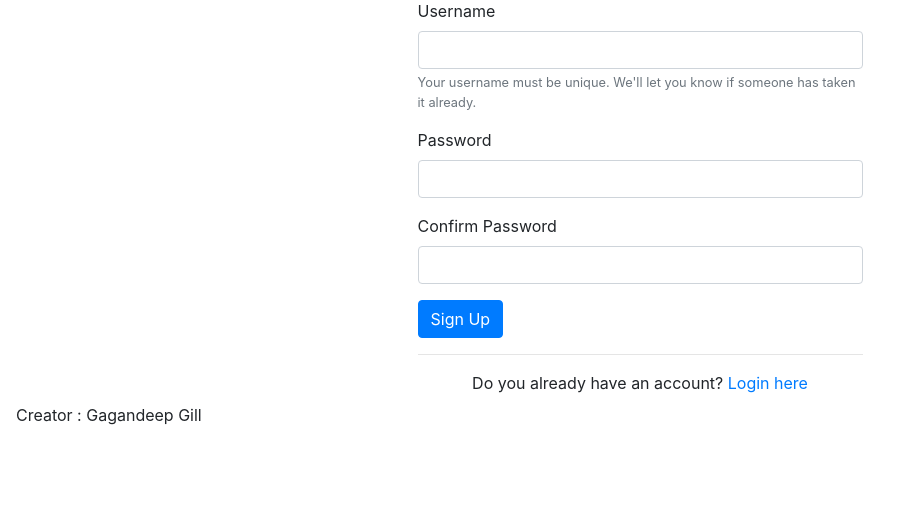
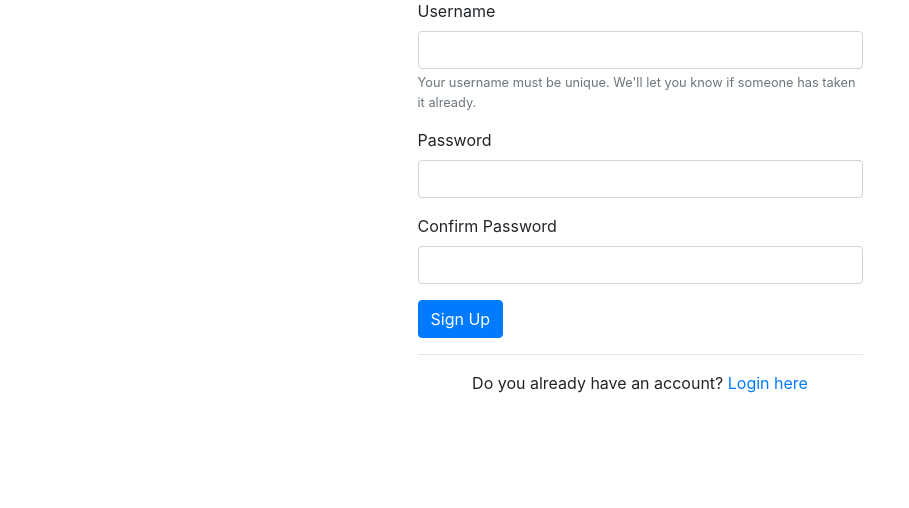
Before and after one commit to Gagankaurgill/django3_ToDoWoo, a Django app: page /USER_SignUp/ in a window 1280 px wide. Shown: the part 199-707 px from the top of the page, without its empty margins (0-909 px from the left). Run offline with Django 3.2, Linux system fonts and the light colour scheme; some libraries are stand-ins or nearby versions.

Commit message:
base.html

```diff
--- a/todo/templates/todo/base.html
+++ b/todo/templates/todo/base.html
@@ -77,9 +77,4 @@
 <script src="https://cdn.jsdelivr.net/npm/popper.js@1.16.0/dist/umd/popper.min.js" integrity="sha384-Q6E9RHvbIyZFJoft+2mJbHaEWldlvI9IOYy5n3zV9zzTtmI3UksdQRVvoxMfooAo" crossorigin="anonymous"></script>
 <script src="https://stackpath.bootstrapcdn.com/bootstrap/4.4.1/js/bootstrap.min.js" integrity="sha384-wfSDF2E50Y2D1uUdj0O3uMBJnjuUD4Ih7YwaYd1iqfktj0Uod8GCExl3Og8ifwB6" crossorigin="anonymous"></script>
 </body>
-<nav class="navbar ">
-<footer>
- <p style="align:right">Creator : Gagandeep Gill</p>
-</footer>
-</nav>
 </html>
```
